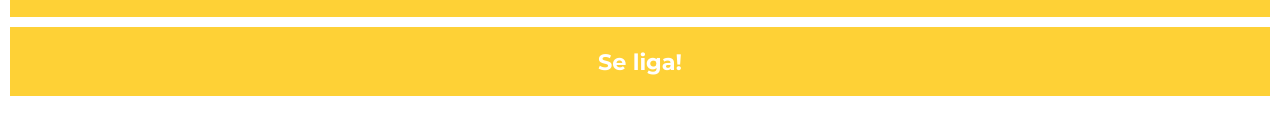
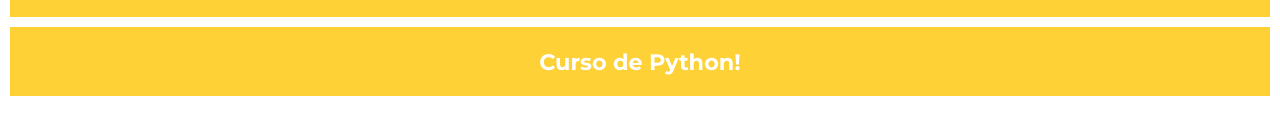
Before and after one commit to wesinalves/links, a plain HTML site: page index.html in a window 1280 px wide. Shown: the part 258-392 px from the top of the page. Drawn offline with Linux system fonts and the light colour scheme; a web font is replaced by a local one.

Commit message:
add python course

```diff
--- a/index.html
+++ b/index.html
@@ -39,7 +39,7 @@
                 <li><a href="https://wesinribeiro.com">Currículo</a></li>
                 <li><a href="https://wesinalves.github.io">Blog</a></li>
                 <li><a href="https://github.com/wesinalves">Códigos</a></li>
-                <li><a href="https://www.oliberal.com/brasil/anac-autoriza-primeiro-servico-experimental-de-entrega-por-drones-1.296539">Se liga!</a></li>
+                <li><a href="https://www.udemy.com/course/como-programar-em-python/?referralCode=F9988BB53D50D650FC9B">Curso de Python!</a></li>
             </ul>
 
         </content>
```
